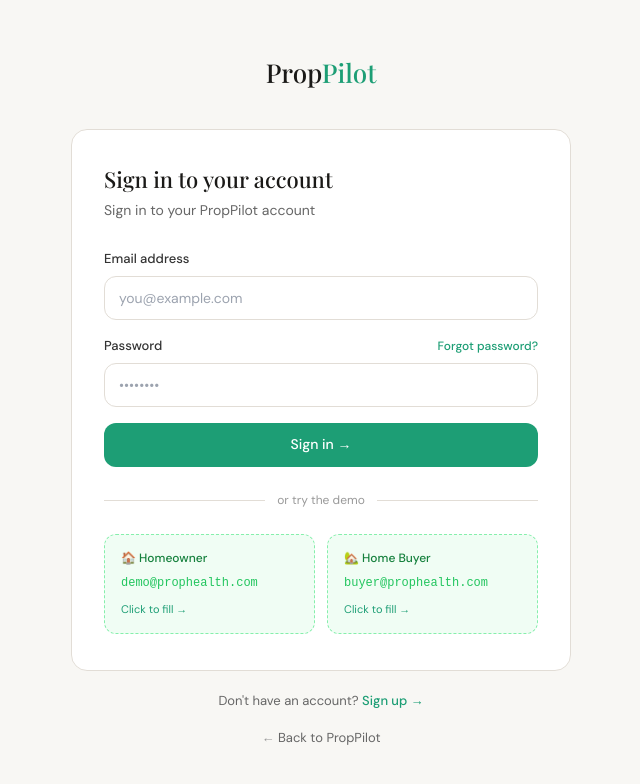
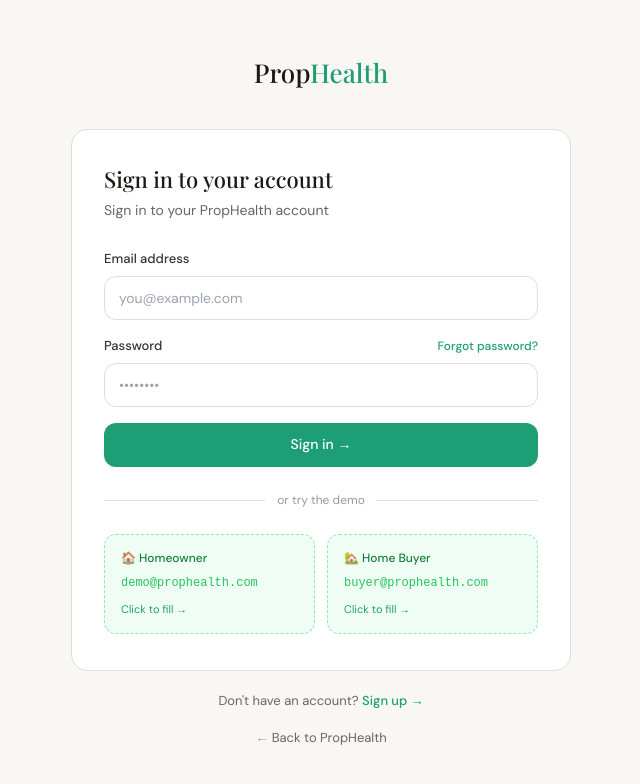
Before and after one commit to moin-github82/PropPilot, a Next.js app: page /login in a window 1280 px wide. Shown: the top 784 px of the page, without its empty margins (319-959 px from the left). Built offline with nearby package versions, Linux system fonts and the light colour scheme.

Commit message:
fix the branding

```diff
--- a/src/app/forgot-password/page.tsx
+++ b/src/app/forgot-password/page.tsx
@@ -56,7 +56,7 @@ function ForgotPasswordForm() {
       {/* Logo */}
       <Link href="/" style={{ textDecoration: 'none', marginBottom: 36 }}>
         <span style={{ fontFamily: 'var(--font-display)', fontSize: 26, fontWeight: 500, color: '#1a1917' }}>
-          Prop<span style={{ color: '#1D9E75' }}>Pilot</span>
+          Prop<span style={{ color: '#1D9E75' }}>Health</span>
         </span>
       </Link>
 
--- a/src/app/login/page.tsx
+++ b/src/app/login/page.tsx
@@ -78,7 +78,7 @@ function LoginForm() {
       {/* Logo */}
       <Link href="/" style={{ textDecoration: 'none', marginBottom: 36 }}>
         <span style={{ fontFamily: 'var(--font-display)', fontSize: 26, fontWeight: 500, color: '#1a1917' }}>
-          Prop<span style={{ color: '#1D9E75' }}>Pilot</span>
+          Prop<span style={{ color: '#1D9E75' }}>Health</span>
         </span>
       </Link>
 
@@ -99,7 +99,7 @@ function LoginForm() {
           Sign in to your account
         </h1>
         <p style={{ fontSize: 14, color: '#666', marginBottom: 28 }}>
-          Sign in to your PropPilot account
+          Sign in to your PropHealth account
         </p>
 
         <form onSubmit={handleSubmit} style={{ display: 'flex', flexDirection: 'column', gap: 16 }}>
@@ -292,7 +292,7 @@ function LoginForm() {
       </p>
 
       <p style={{ fontSize: 13, color: '#999', marginTop: 16 }}>
-        ← <Link href="/" style={{ color: '#666', textDecoration: 'none' }}>Back to PropPilot</Link>
+        ← <Link href="/" style={{ color: '#666', textDecoration: 'none' }}>Back to PropHealth</Link>
       </p>
     </div>
   )
--- a/src/app/reset-password/page.tsx
+++ b/src/app/reset-password/page.tsx
@@ -62,7 +62,7 @@ function ResetPasswordForm() {
       {/* Logo */}
       <Link href="/" style={{ textDecoration: 'none', marginBottom: 36 }}>
         <span style={{ fontFamily: 'var(--font-display)', fontSize: 26, fontWeight: 500, color: '#1a1917' }}>
-          Prop<span style={{ color: '#1D9E75' }}>Pilot</span>
+          Prop<span style={{ color: '#1D9E75' }}>Health</span>
         </span>
       </Link>
 
```
